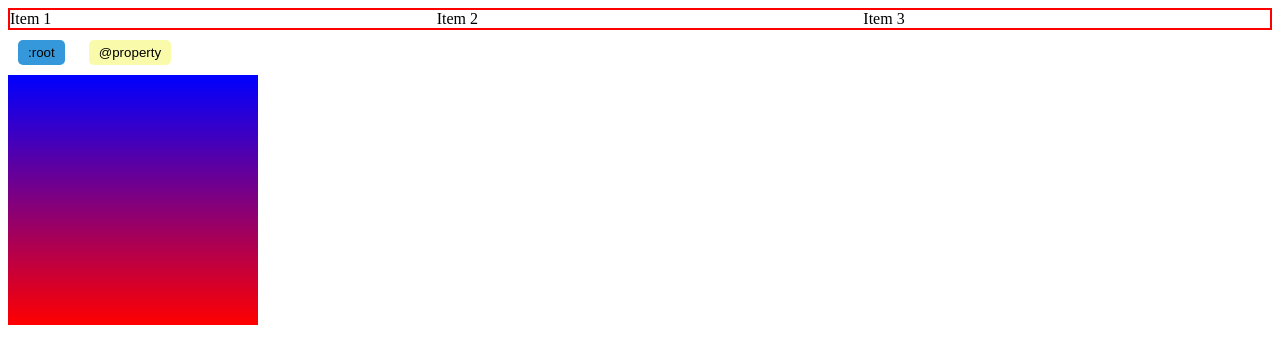
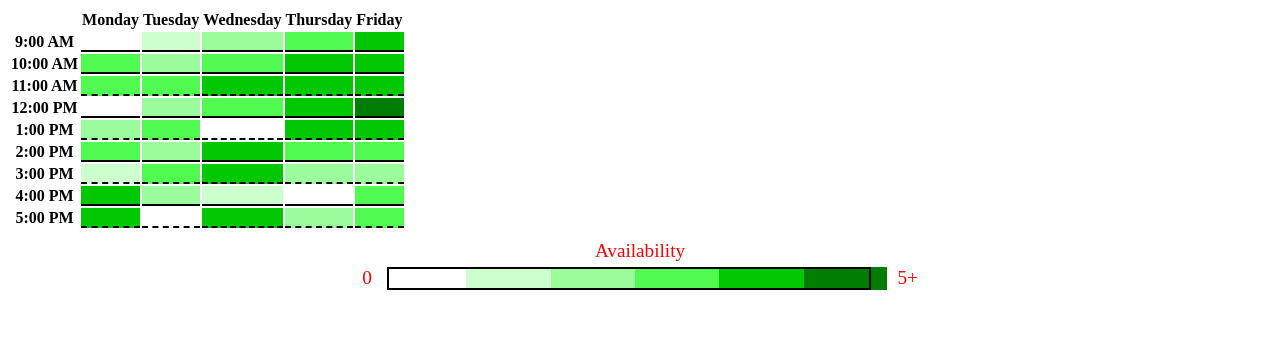
Before and after one commit to abdel1413/propety-rules, a plain HTML site: page index.html in a window 1280 px wide. Drawn offline with Linux system fonts and the light colour scheme.

Commit message:
reviewed the html and css

```diff
--- a/index.html
+++ b/index.html
@@ -1,21 +1,113 @@
 <!DOCTYPE html>
 <html lang="en">
+
 <head>
-    <meta charset="UTF-8">
+    <meta charset="utf-8">
     <meta name="viewport" content="width=device-width, initial-scale=1.0">
-    <title>Responsive design</title>
-       <link rel="stylesheet" href="styles.css">
+    <title>Availability Table</title>
+    <link rel='stylesheet' href='./styles.css'/>
 </head>
+
 <body>
+<table>
+    <th></th>
+   <th>Monday</th>
+   <th>Tuesday</th>
+   <th>Wednesday</th>
+   <th>Thursday</th>
+   <th>Friday</th>
 
-<div class="grid-container">
-  <div class="grid-item">Item 1</div>
-  <div class="grid-item">Item 2</div>
-  <div class="grid-item">Item 3</div>
+   <tr class='sharp'>
+       <th class='time'>9:00 AM</th>
+       <td class='available-0'></td>
+       <td class='available-1'></td>
+       <td class='available-2'></td>
+       <td class='available-3'></td>
+       <td class='available-4'></td>
+   </tr>
+   <tr class='sharp'>
+       <th class='time'>10:00 AM</th>
+       <td class='available-3'></td>
+       <td class='available-2'></td>
+       <td class='available-3'></td>
+       <td class='available-4'></td>
+       <td class='available-4'></td>
+   </tr>
+   <tr class='half'>
+        <th class='time'>11:00 AM</th>
+       <td class='available-3'></td>
+        <td class='available-3'></td>
+       <td class='available-4'></td>
+       <td class='available-4'></td>
+       <td class='available-4'></td>
+   </tr>
+   <tr class='sharp'>
+    <th class='time'>12:00 PM</th>
+    <td class='available-0'></td>
+       <td class='available-2'></td>
+       <td class='available-3'></td>
+       <td class='available-4'></td>
+       <td class='available-5'></td>
+
+   </tr>
+   <tr class='half'>
+       <th class='time'>1:00 PM </th>
+        <td class='available-2'></td>
+       <td class='available-3'></td>
+       <td class='available-0'></td>
+       <td class='available-4'></td>
+       <td class='available-4'></td>
+
+   </tr>
+   <tr class='sharp'>
+       <th class='time'>2:00 PM</th>
+        <td class='available-3'></td>
+       <td class='available-2'></td>
+       <td class='available-4'></td>
+        <td class='available-3'></td>
+       <td class='available-3'></td>
+
+   </tr>
+   <tr class='half'>
+       <th class='time'>3:00 PM</th>
+        <td class='available-1'></td>
+       <td class='available-3'></td>
+       <td class='available-4'></td>
+       <td class='available-2'></td>
+       <td class='available-2'></td>
+
+   </tr>
+   <tr class='sharp'>
+       <th class='time'>4:00 PM</th>
+        <td class='available-4'></td>
+       <td class='available-2'></td>
+       <td class='available-1'></td>
+       <td class='available-0'></td>
+       <td class='available-3'></td>
+
+   </tr>
+   <tr class='half'>
+       <th class='time'>5:00 PM</th>
+        <td class='available-4'></td>
+       <td class='available-0'></td>
+       <td class='available-4'></td>
+       <td class='available-2'></td>
+       <td class='available-3'></td>
+
+   </tr>
+
+</table>
+<div id='legend'>
+    <span>Availability</span>
+    <div class='legend-bar'>
+    <span>0</span>
+ <div
+ id='legend-gradient'>
+         <div></div>
+    </div>
+       <span>5+</span>
 </div>
+</div>
+</body>
 
-<button class="button">:root</button>
-<button class="button-1">@property</button>
-<div class="gradient-box"></div>
-</body>
 </html>
--- a/styles.css
+++ b/styles.css
@@ -1,63 +1,77 @@
 :root{
-    --primary-color: #3498db;
-    --btn-bg: var(--primary-color);
+  --color0: white;
+  --color1:#CDFECD;
+  --color2:#9BFC9B;
+  --color3:#51FA51;
+  --color4:#02C703;
+  --color5: #027D04;
+  --solid-border:2px solid black; ;
+  --dashed-border: 2px dashed black;
 }
 
-/* @property */
- @property --main-color{
-    syntax: '<color>';
-    inherits: false;
-    initial-value: #FAFAAB;
- }
+.sharp td{
+  border-bottom:  var(--solid-border);
+}
+.half td{
+  border-bottom: var(--dashed-border);
 
- .button-1{
-    background-color: var(--main-color);
-    border: none;
-    padding: 5px 10px;
+}
+.available-0{
+  background-color: var(--color0);
 
- }
+}
+.available-1{
+  background-color: var(--color1);
+}
+.available-2{
+  background-color: var(--color2);
+}
+.available-3{
+  background-color: var(--color3);
+}
+.available-4{
+  background-color: var(--color4);
+}
 
-   @property --gradient-angle{
-    syntax: '<angle>';
-    inherits: false;
-    initial-value: 0deg;
-   }
-
-   .gradient-box{
-    width: 250px;
-    height: 250px;
-    background: linear-gradient(var(--gradient-angle), red, blue);
-    transition: --gradient-angle 0.5s;
-   }
-
-   .gradient-box:hover{
-    --gradient-angle: 90deg
-   }
- button{
-  background-color: var(--btn-bg);
-  align-self: center;
-  margin: 10px;
-  padding: 5px 10px;
-  border: none;
-  border-radius: 5px;
- }
-
-.grid-container{
-    display: grid;
-    grid-template-columns: 1fr;
-    grid-gap: 20px;
-    border: 2px solid red;
+.available-5{
+  background-color: var(--color5)
 }
 
 
-@media (min-width: 768px){
-    .grid-container{
-        grid-template-columns: 1fr 1fr;
-    }
+tr{
+  border: 1px solid red;
+  width: 20px;
+  height: 20px;
 }
 
-@media(min-width: 1024px){
-    .grid-container{
-        grid-template-columns: 1fr 1fr 1fr;
-    }
+#legend {
+  text-align: center;
+  font-size: 1.2em;
+  margin-bottom: 0;
+  color: red;
+  margin-top:10px;
+
 }
+
+.legend-bar{
+  display: flex;
+  justify-content: center;
+  margin: 5px auto;
+  width: 100%;
+ gap: 10px;
+}
+
+#legend-gradient{
+  width: 40%;
+  align-items: center;
+   background-image: linear-gradient(90deg, var(--color0) 0% 16.7%, var(--color1) 16.7% 33.4%, var(--color2) 33.4% 50.1%, var(--color3) 50.1% 66.8% , var(--color4) 66.8% 83.5%, var(--color5)83.5% 100%)
+
+}
+#legend-gradient div{
+  width: 95%;
+  height: 19px;
+   border: var(--solid-border);
+  margin: 0 5px;
+
+
+}
```
